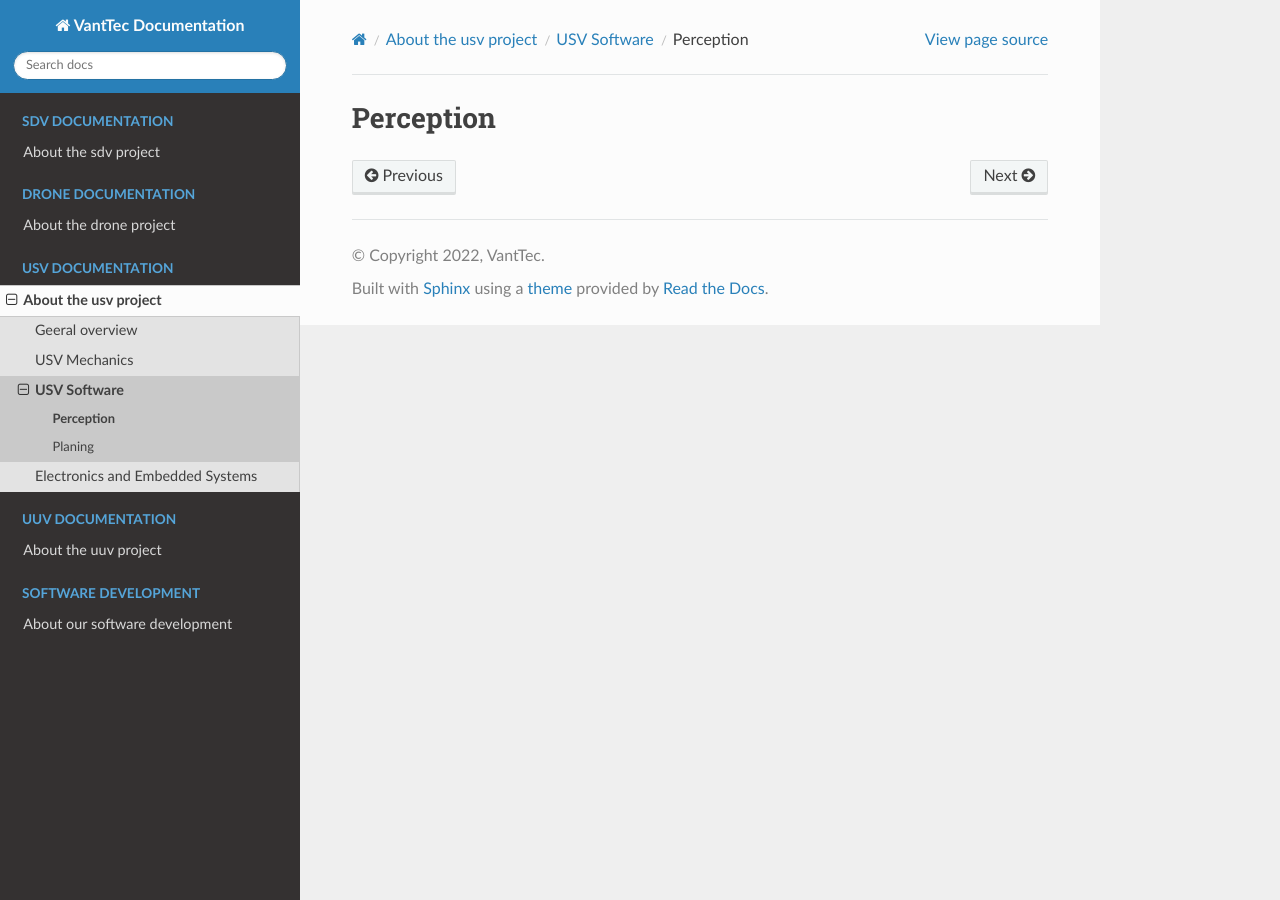
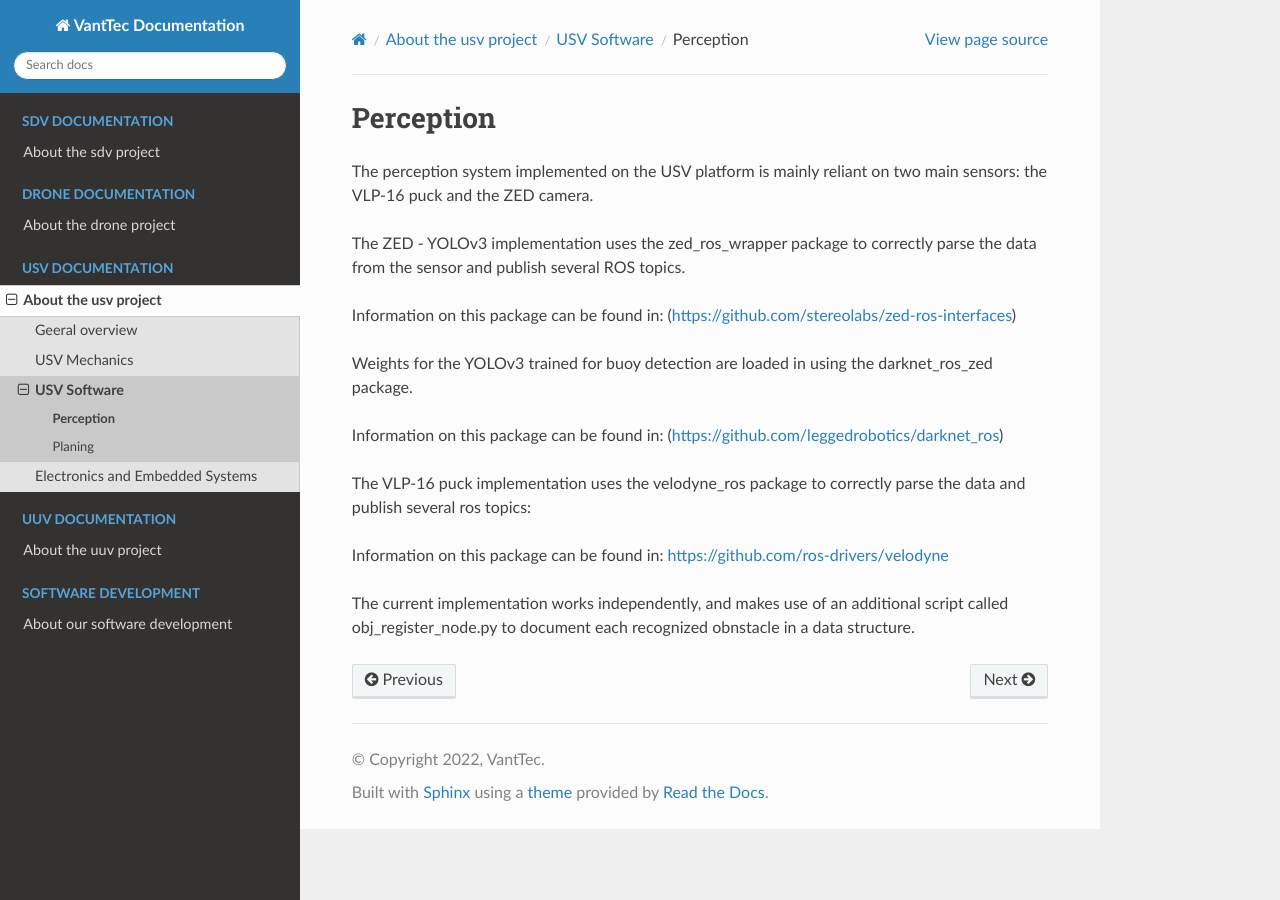
Before and after one commit to vanttec/vanttec_documentation, a Sphinx documentation site: the page built from source/usv/usv_software_perception.rst, in a window 1280 px wide. Built offline with Sphinx 7.4.7 and the Read the Docs theme 2.0.0, drawn with Linux system fonts in a browser that asks for light colours; pages that are not in the unit, such as notebooks, are missing from menus.

Commit message:
Update usv_software_perception.rst

```diff
--- a/source/usv/usv_software_perception.rst
+++ b/source/usv/usv_software_perception.rst
@@ -1,2 +1,19 @@
 Perception
 ==========
+
+The perception system implemented on the USV platform is mainly reliant on two main sensors: the VLP-16 puck and the ZED camera.
+
+The ZED - YOLOv3 implementation uses the zed_ros_wrapper package to correctly parse the data from the sensor and publish several ROS topics.
+
+Information on this package can be found in: (https://github.com/stereolabs/zed-ros-interfaces)
+
+Weights for the YOLOv3 trained for buoy detection are loaded in using the darknet_ros_zed package.
+
+Information on this package can be found in: (https://github.com/leggedrobotics/darknet_ros)
+
+The VLP-16 puck implementation uses the velodyne_ros package to correctly parse the data and publish several ros topics:
+
+Information on this package can be found in: https://github.com/ros-drivers/velodyne
+
+
+The current implementation works independently, and makes use of an additional script called obj_register_node.py to document each recognized obnstacle in a data structure.
```
